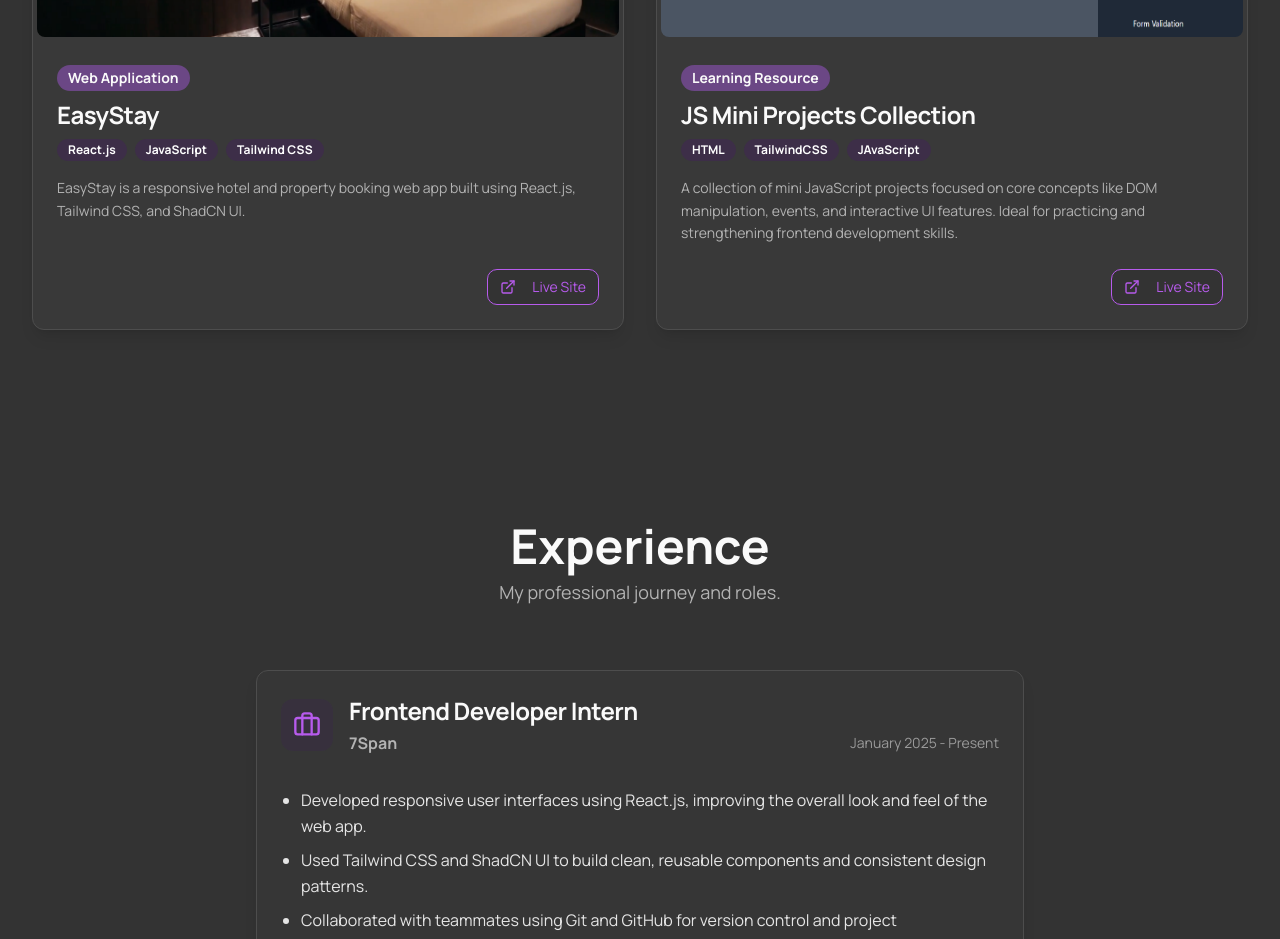
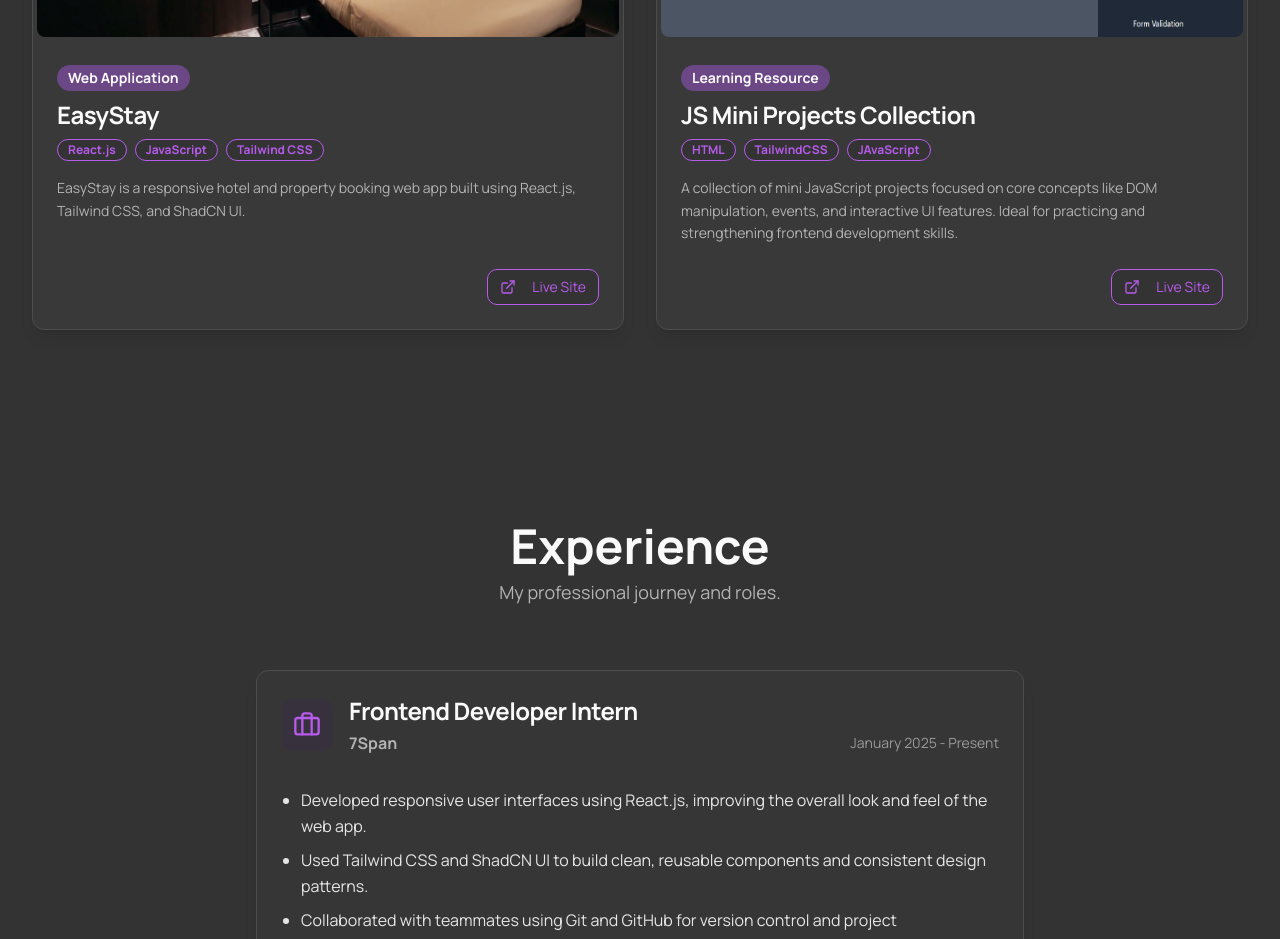
Before and after one commit to dhruvpanchal-271103/Dhruv-Portfolio, a Next.js app: page / in a window 1280 px wide. Shown: the part 1320-2259 px from the top of the page. Built offline with nearby package versions, Linux system fonts and the light colour scheme.

Commit message:
tags in similer to live site button

```diff
--- a/src/components/project-card.tsx
+++ b/src/components/project-card.tsx
@@ -1,3 +1,4 @@
+
 import Image from "next/image";
 import Link from "next/link";
 import { type Project } from "@/lib/types";
@@ -33,7 +34,13 @@
         <CardTitle className="font-headline text-2xl mb-2 text-foreground">{project.title}</CardTitle>
         <div className="flex flex-wrap gap-2 mb-4">
           {project.tags.map((tag) => (
-            <Badge key={tag} variant="secondary" className="bg-primary/20 text-primary-foreground">{tag}</Badge>
+            <Badge
+              key={tag}
+              variant="outline"
+              className="border-accent text-accent bg-background hover:bg-accent hover:text-accent-foreground"
+            >
+              {tag}
+            </Badge>
           ))}
         </div>
         <p className="text-muted-foreground text-sm leading-relaxed">{project.description}</p>
```
